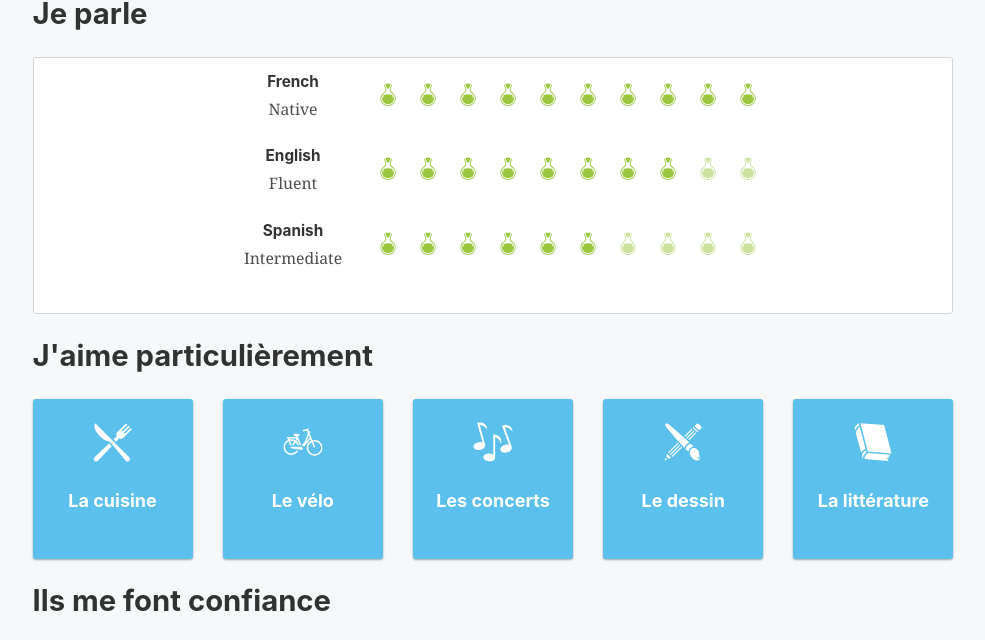
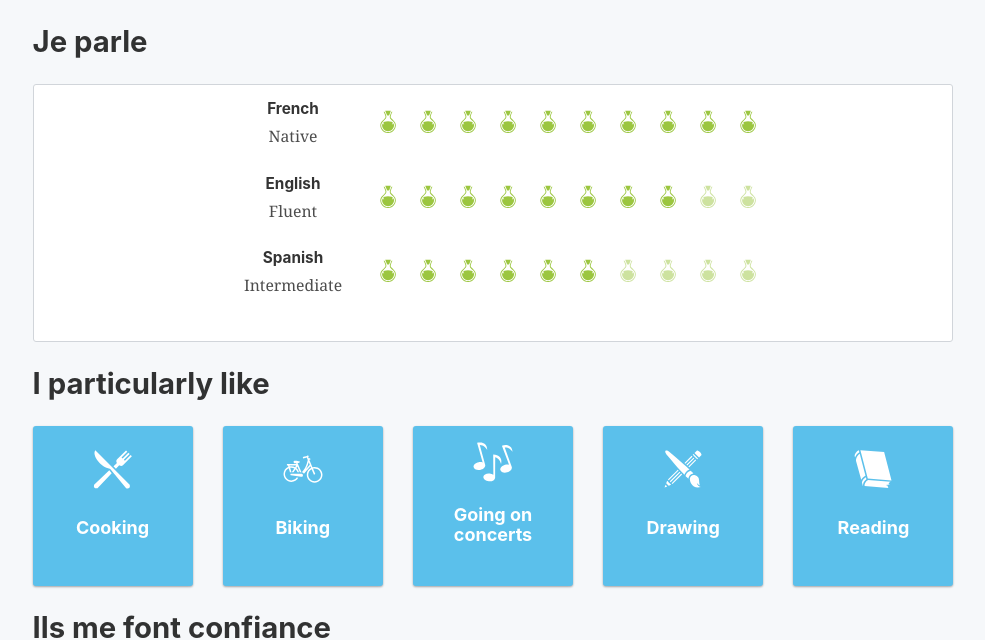
Before and after one commit to Ex4l/chardevel.com, a Gatsby site: page / in a window 1280 px wide. Shown: the part 4341-4981 px from the top of the page, without its empty margins (147-1132 px from the left). Built offline with nearby package versions, Linux system fonts and the light colour scheme; Gatsby itself is replaced by a stand-in of ours.

Commit message:
feature(hobbies): add i18n translation

```diff
--- a/src/components/cv/Hobbies.tsx
+++ b/src/components/cv/Hobbies.tsx
@@ -1,17 +1,21 @@
 import Hobby from "@components/cv/Hobby";
 import HobbiesData from "@content/cv/hobbies.json";
 import React from "react";
+import { useTranslation } from "react-i18next";
 import "src/styles/hobbies.css";
 
-const Hobbies = () => (
-  <div>
-    <h2>{HobbiesData.title}</h2>
-    <div className="hobbies-container">
-      {HobbiesData.content.map((item, index) => {
-        return <Hobby key={`${index}-${item.title}`} item={item} />;
-      })}
+const Hobbies = () => {
+  const { t } = useTranslation();
+  return (
+    <div>
+      <h2>{t(HobbiesData.title)}</h2>
+      <div className="hobbies-container">
+        {HobbiesData.content.map((item, index) => (
+          <Hobby key={`${index}-${item.title}`} item={item} />
+        ))}
+      </div>
     </div>
-  </div>
-);
+  );
+};
 
 export default Hobbies;
--- a/src/components/cv/Hobby.tsx
+++ b/src/components/cv/Hobby.tsx
@@ -1,5 +1,6 @@
 import FlipCard from "@components/cv/FlipCard";
 import React, { FunctionComponent } from "react";
+import { useTranslation } from "react-i18next";
 import {
   GiDutchBike,
   GiKnifeFork,
@@ -13,6 +14,7 @@
 }
 
 const Hobby: FunctionComponent<IProps> = ({ item }) => {
+  const { t } = useTranslation();
   const getIcon = (icon: string): React.ReactElement => {
     switch (icon) {
       case "GiKnifeFork":
@@ -31,8 +33,8 @@
   return (
     <FlipCard
       icon={getIcon(item.icon)}
-      front={<h4 className="hobby-title">{item.title}</h4>}
-      back={<h6 className="hobby-subtitle">{item.subtitle}</h6>}
+      front={<h4 className="hobby-title">{t(item.title)}</h4>}
+      back={<h6 className="hobby-subtitle">{t(item.subtitle)}</h6>}
       style={{
         width: "160px",
         height: "160px",
--- a/src/content/cv/en-GB/translation.json
+++ b/src/content/cv/en-GB/translation.json
@@ -111,7 +111,7 @@
         "place": "DOMOTEX (Textile Finishing) - Saint-André-Lez-Lille"
       },
       {
-        "title": "Licence Professionnelle Informatique de Gestion",
+        "title": "Professional License in Management Information Technology",
         "subtitle": "Work-study with University of Valenciennes and Sevelnord as Software Developer",
         "time": "2012",
         "place": "UVHC - Valenciennes"
@@ -130,5 +130,30 @@
       { "language": "English", "level": "Fluent" },
       { "language": "Spanish", "level": "Intermediate" }
     ]
+  },
+  "hobbies": {
+    "title": "I particularly like",
+    "content": [
+      {
+        "title": "Cooking",
+        "subtitle": "From here or elsewhere I like to discover new flavors"
+      },
+      {
+        "title": "Biking",
+        "subtitle": "It's also my means of transport"
+      },
+      {
+        "title": "Going on concerts",
+        "subtitle": "I can't count the number of watts anymore"
+      },
+      {
+        "title": "Drawing",
+        "subtitle": "I can spend hours to get \"the\" perfect line"
+      },
+      {
+        "title": "Reading",
+        "subtitle": "From Murakami to Werber passing by K. Dick"
+      }
+    ]
   }
 }
--- a/src/content/cv/fr-FR/translation.json
+++ b/src/content/cv/fr-FR/translation.json
@@ -130,5 +130,30 @@
       { "language": "Anglais", "level": "Courant" },
       { "language": "Espagnol", "level": "Intermédiaire" }
     ]
+  },
+  "hobbies": {
+    "title": "J'aime particulièrement",
+    "content": [
+      {
+        "title": "La cuisine",
+        "subtitle": "D'ici ou d'ailleurs j'aime découvrir de nouvelles saveurs."
+      },
+      {
+        "title": "Le vélo",
+        "subtitle": "C'est d'ailleurs également mon moyen de transport."
+      },
+      {
+        "title": "Les concerts",
+        "subtitle": "Je ne compte plus le nombre de watts à mon actif."
+      },
+      {
+        "title": "Le dessin",
+        "subtitle": "Je peux passer des heures pour avoir \"la\" ligne parfaite."
+      },
+      {
+        "title": "La littérature",
+        "subtitle": "De Murakami à Werber en passant par K. Dick."
+      }
+    ]
   }
 }
--- a/src/content/cv/hobbies.json
+++ b/src/content/cv/hobbies.json
@@ -1,30 +1,30 @@
 {
-  "title": "J'aime particulièrement",
+  "title": "hobbies.title",
   "content": [
     {
       "icon": "GiKnifeFork",
-      "title": "La cuisine",
-      "subtitle": "D'ici ou d'ailleurs j'aime découvrir de nouvelles saveurs."
+      "title": "hobbies.content.0.title",
+      "subtitle": "hobbies.content.0.subtitle"
     },
     {
       "icon": "GiDutchBike",
-      "title": "Le vélo",
-      "subtitle": "C'est d'ailleurs également mon moyen de transport."
+      "title": "hobbies.content.1.title",
+      "subtitle": "hobbies.content.1.subtitle"
     },
     {
       "icon": "GiMusicalNotes",
-      "title": "Les concerts",
-      "subtitle": "Je ne compte plus le nombre de watts à mon actif."
+      "title": "hobbies.content.2.title",
+      "subtitle": "hobbies.content.2.subtitle"
     },
     {
       "icon": "GiPencilBrush",
-      "title": "Le dessin",
-      "subtitle": "Je peux passer des heures pour avoir \"la\" ligne parfaite."
+      "title": "hobbies.content.3.title",
+      "subtitle": "hobbies.content.3.subtitle"
     },
     {
       "icon": "GiWhiteBook",
-      "title": "La littérature",
-      "subtitle": "De Murakami à Werber en passant par K. Dick."
+      "title": "hobbies.content.4.title",
+      "subtitle": "hobbies.content.4.subtitle"
     }
   ]
 }
```
